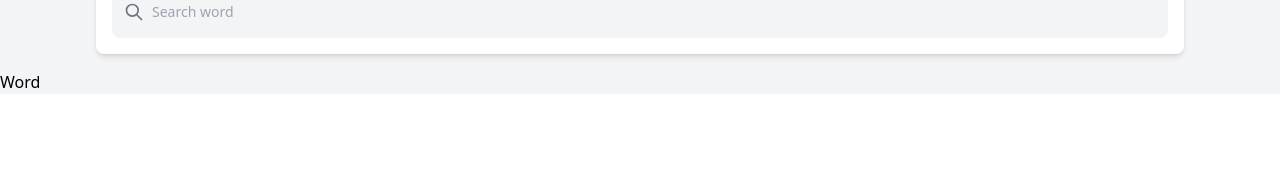
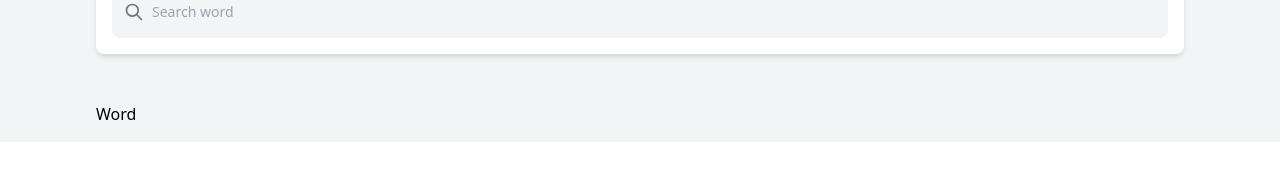
Before and after one commit to kwakyebrilliant/playme, a React (Create React App) app: page /word in a window 1280 px wide. Shown: the part 126-300 px from the top of the page. Built offline with nearby package versions, Linux system fonts and the light colour scheme; the HTML template or start-up script is replaced by a standard one.

Commit message:
word updates

```diff
--- a/src/dashboard/Word.js
+++ b/src/dashboard/Word.js
@@ -22,7 +22,12 @@ function Word() {
             </div>
         </div>
 
-      <h1>Word</h1>
+        <div className='lg:pt-8 lg:px-24 p-4'>
+
+          <h1>Word</h1>
+
+        </div>
+
 
     </div>
   )
```
